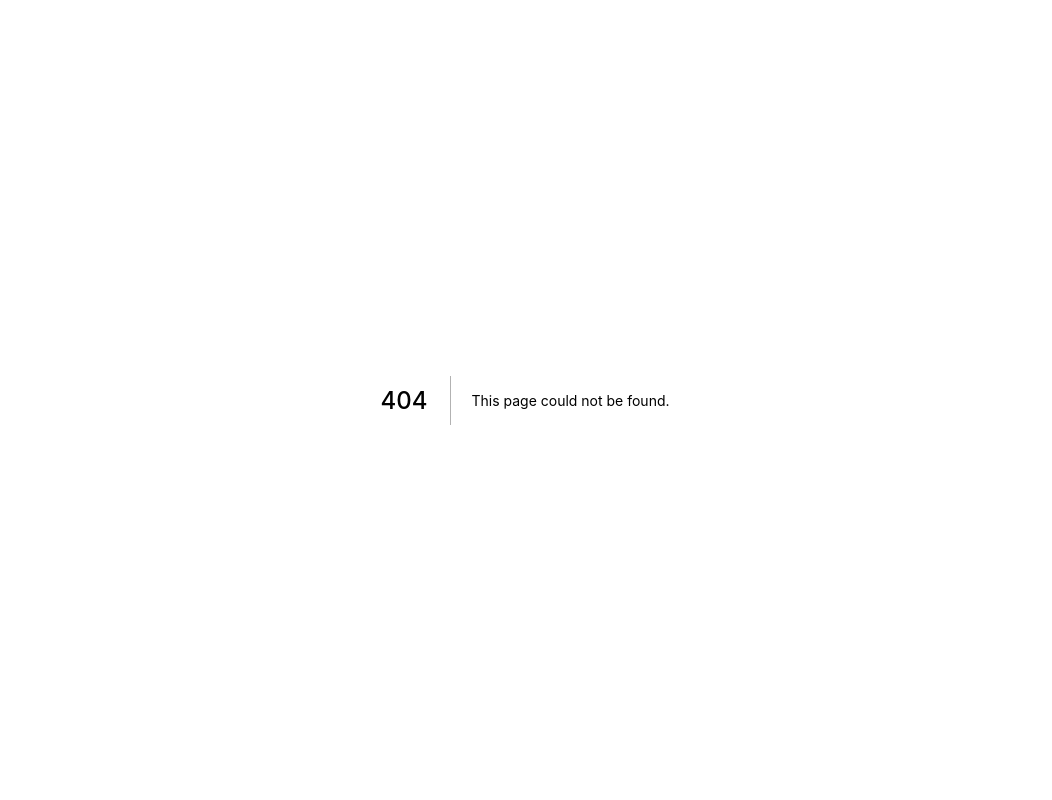
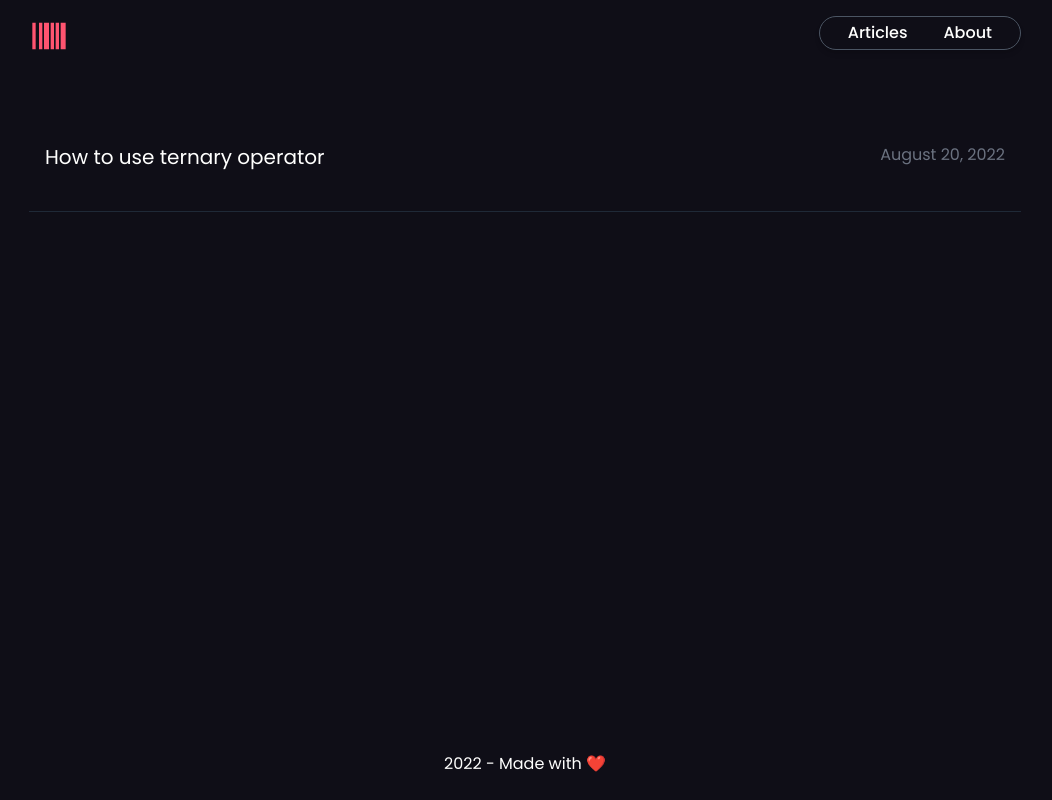
Before and after one commit to o-louis/Blog, a Next.js app: page /articles in a window 1280 px wide. Before the commit this address had no page. Shown: the whole page, without its empty margins (115-1167 px from the left). Built offline with nearby package versions, Linux system fonts and the light colour scheme.

Commit message:
feat: Add a page only for listing articles

```diff
--- /dev/null
+++ b/pages/articles.tsx
@@ -0,0 +1,42 @@
+import Link from 'next/link';
+import { GetStaticProps } from 'next';
+import { getSortedPostsData } from '../lib/posts';
+
+import Date from '../components/Date';
+import Layout from "../components/Layout";
+
+interface Props {
+  allPostsData: Array<{
+    id: string;
+    date: string;
+    title: string;
+  }>;
+}
+
+export default function Articles({ allPostsData }: Props) {
+  return (
+    <Layout>
+      <section className="py-10">
+        {allPostsData.map(({ id, date, title }) => (
+          <article key={id} className="py-10  px-4 border-b border-gray-800 hover:text-tertiary">
+            <Link  href={`/posts/${id}`}>
+              <a className="flex justify-between align-center">
+                <span className="text-xl">{title}</span>
+                <Date dateString={date} className="text-md text-gray-500" />
+              </a>
+            </Link>
+          </article>
+        ))}
+      </section>
+    </Layout>
+  )
+}
+
+export const getStaticProps: GetStaticProps = () => {
+  const allPostsData = getSortedPostsData();
+  return {
+    props: {
+      allPostsData,
+    },
+  };
+}
```
